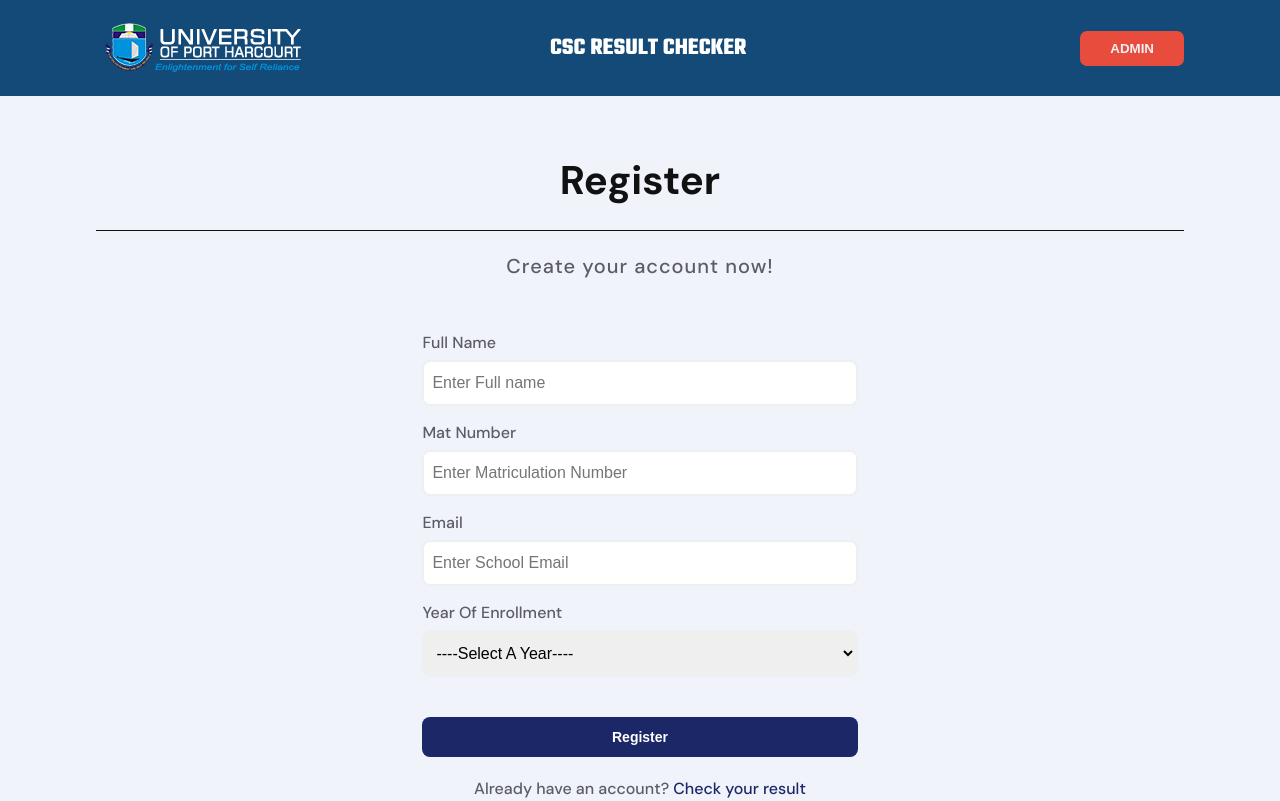
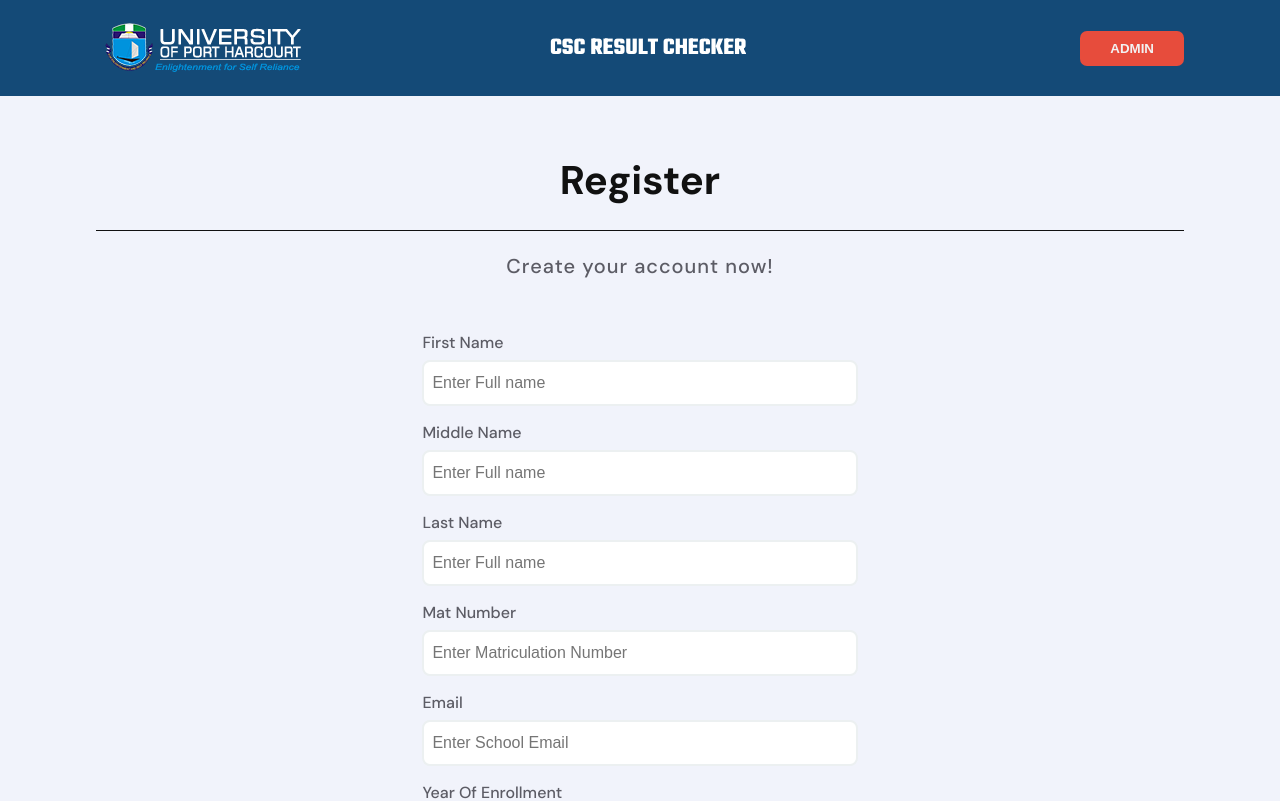
Before and after one commit to HenryAgu/CSCResultChecker, a React (Vite) app: page /register in a window 1280 px wide. Shown: the top 801 px of the page. Built offline with nearby package versions, Linux system fonts and the light colour scheme; the HTML template or start-up script is replaced by a standard one.

Commit message:
feat: student sign up

```diff
--- a/package.json
+++ b/package.json
@@ -10,6 +10,7 @@
     "preview": "vite preview"
   },
   "dependencies": {
+    "axios": "^1.4.0",
     "csvtojson": "^2.0.10",
     "phosphor-icons": "^1.4.2",
     "react": "^18.2.0",
--- a/src/Pages/Register/Register.jsx
+++ b/src/Pages/Register/Register.jsx
@@ -10,11 +10,67 @@ import { NavLink } from "react-router-dom";
 import { ToastContainer, toast } from 'react-toastify';
 import 'react-toastify/dist/ReactToastify.css';
 
+import {useState} from 'react'
+import axios from 'axios';
+
 const Register = () => {
+  const [firstName, setFirstName] = useState('');
+  const [lastName, setLastName] = useState('');
+  const [middleName, setMiddleName] = useState('');
+  const [matNumber, setMatNumber] = useState('');
+  const [Email, setEmail] = useState('');
+  const [yearOfEnrollment, setEnrollment] = useState();
+  const [errorMessage, setErrorMessage] = useState('');
+  const [isError, setError] = useState(false);
+  const [responseBody, setResBody] = useState('');
+  const [formBody, setFormBody] = useState({
+    firstName:'',
+    lastName: '',
+    middleName: '',
+    matNo :'',
+    studentEmail: '',
+    enrollmentYear: 0
+  })
+
+  const URL = 'http://localhost:4000/students';
+  const handleInputChange = event => {
+    const {name, value} = event.target;
+    const newValue = name === 'enrollMentYear' ? parseInt(value) : value;
+    setFormBody((prevData)=>({
+      ...prevData,
+      [name]: newValue
+    }))
+  }
+
+  console.log(formBody);
+
+  // const handleYearInput = (event) =>{
+  //   event.preventDefault()
+  //   const year = event.target.value
+  //   setEnrollment(parseInt(year))
+  // }
+
+  // const data = {
+  //   firstName,
+  //   lastName,
+  //   middleName,
+  //   matNo: matNumber,
+  //   studentEmail: Email,
+  //   enrollmentYear: yearOfEnrollment
+  // }
+  // console.log(data);
 
   // register form submit function
-  const handleRegister = (event) => {
+  const handleRegister = async (event) => {
     event.preventDefault();
+    try {
+      const response = axios.post(URL, formBody)
+       .then(res => {
+        console.log(res.data);
+       })
+       .catch(error => error.response.data)
+      console.log(response.data);
+
       toast.success('Successful! OTP sent to mail', {
         position: "top-right",
         autoClose: 5000,
@@ -25,6 +81,9 @@ const Register = () => {
         progress: undefined,
         theme: "light",
         });
+    } catch (error){
+      console.log(error)
+    }
   }
   return (
     <main className='register'>
@@ -34,30 +93,44 @@ const Register = () => {
       <p>Create your account now!</p>
       <form className="register_form" onSubmit={handleRegister}>
         <div className="inner_form">
-          <label htmlFor="">Full Name</label>
-          <input type="name" placeholder="Enter Full name" required />
+          <label htmlFor="">First Name</label>
+          <input type="name" name='firstName' placeholder="Enter Full name" id="firstName" value={formBody.firstName} onChange={handleInputChange} required/>
+        </div>
+        <div className="inner_form">
+          <label htmlFor="">Middle Name</label>
+          <input type="name" name='middleName' placeholder="Enter Full name" id="middleName" value={formBody.middleName} onChange={handleInputChange} required/>
+        </div>
+        <div className="inner_form">
+          <label htmlFor="">Last Name</label>
+          <input type="name" name='lastName' placeholder="Enter Full name" id="lastName" value={formBody.lastName} onChange={handleInputChange} required/>
         </div>
         <div className="inner_form">
           <label htmlFor="">Mat Number</label>
-          <input type="name" placeholder="Enter Matriculation Number" required />
+          <input type="name" name='matNo' placeholder="Enter Matriculation Number" id="matNumber" value={formBody.matNo} onChange={handleInputChange} required />
         </div>
         <div className="inner_form">
           <label htmlFor="">Email</label>
-          <input type="email" placeholder="Enter School Email" required />
+          <input type="email" name='studentEmail'placeholder="Enter School Email" id="email" value={formBody.studentEmail} onChange={handleInputChange} required />
         </div>
         <div className="inner_form">
           <label htmlFor="">Year Of Enrollment</label>
-          <select id="my-dropdown" name="dropdown" defaultValue="default" required>
+          <select id="my-dropdown" name="enrollmentYear" defaultValue={formBody.enrollmentYear} onChange={handleInputChange} required>
           <option value="default">----Select A Year----</option>
-            <option value="option1">2018</option>
-            <option value="option2">2019</option>
-            <option value="option3">2020</option>
-            <option value="option4">2021</option>
-            <option value="option4">2022</option>
-            <option value="option4">2023</option>
+            <option value="2018">2018</option>
+            <option value="2019">2019</option>
+            <option value="2020">2020</option>
+            <option value="2021">2021</option>
+            <option value="2022">2022</option>
+            <option value="2023">2023</option>
           </select>
         </div>
-        <button>Register</button>
+        <button type='submit'>Register</button>
+        <div>
+          { isError?
+            <div className="reg_error"> {errorMessage}</div>:
+            null
+          }
+        </div>
       </form>
       <div className="register_section">
         <span>
```
Also changed, not shown: 1 other file (tests, documents, lock files or other folders). Lines whose indentation alone changed are shown as unchanged.
